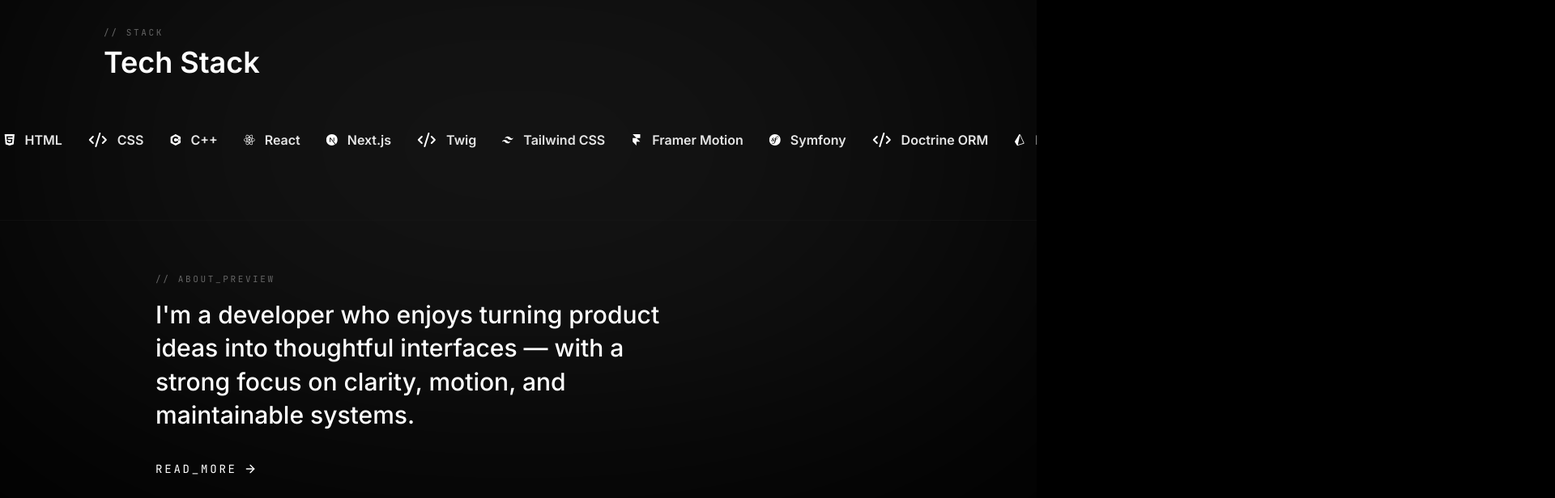
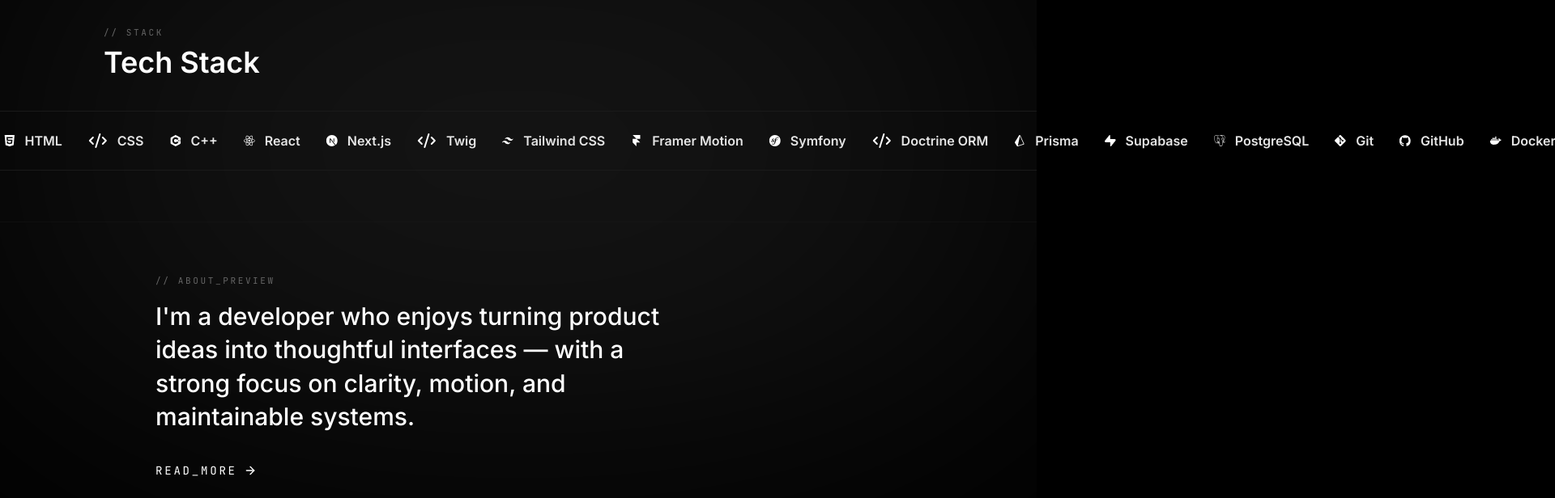
Before and after one commit to caducoykenneth1-dot/Portfolio, a Next.js app: page / in a window 1280 px wide. Shown: the part 1520-2136 px from the top of the page at 81% size, 1920 px wide, since content can reach past the window. Built offline with nearby package versions, Linux system fonts and the light colour scheme.

Commit message:
Changed the Design. (NOT DONE)

```diff
--- a/src/components/home/TechStack.tsx
+++ b/src/components/home/TechStack.tsx
@@ -62,12 +62,14 @@ export function TechStack() {
         <h2 className="text-3xl font-semibold text-white md:text-4xl">Tech Stack</h2>
       </div>
 
-      <div className="group relative left-1/2 right-1/2 -mx-[50vw] w-screen overflow-hidden">
+      <div className="group relative left-1/2 right-1/2 -mx-[50vw] w-screen">
+        <div className="relative left-1/2 right-1/2 -mx-[50vw] h-px w-screen bg-base-800" />
         <div className="flex w-max animate-marquee items-center gap-8 py-6 group-hover:[animation-play-state:paused]">
           {looped.map((item, i) => (
             <TechCard key={`${item.name}-${i}`} item={item} />
           ))}
         </div>
+        <div className="relative left-1/2 right-1/2 -mx-[50vw] h-px w-screen bg-base-800" />
       </div>
     </>
   );
--- a/src/components/layout/Section.tsx
+++ b/src/components/layout/Section.tsx
@@ -20,7 +20,7 @@ export function Section({ children, className = "", noBorder = false, borderClas
     <section className={`relative overflow-visible ${sanitizedClassName}`.trim()}>
       <div className="px-4 py-10 sm:px-6 sm:py-14 lg:px-8 lg:py-16">{children}</div>
       {!noBorder && (
-        <div className={`absolute bottom-0 left-[calc(-50vw+50%)] right-[calc(-50vw+50%)] h-px ${borderClassName}`} />
+        <div className={`absolute bottom-0 left-[calc(-50vw+50%)] right-[calc(-50vw+50%)] z-10 h-px ${borderClassName}`} />
       )}
     </section>
   );
```
